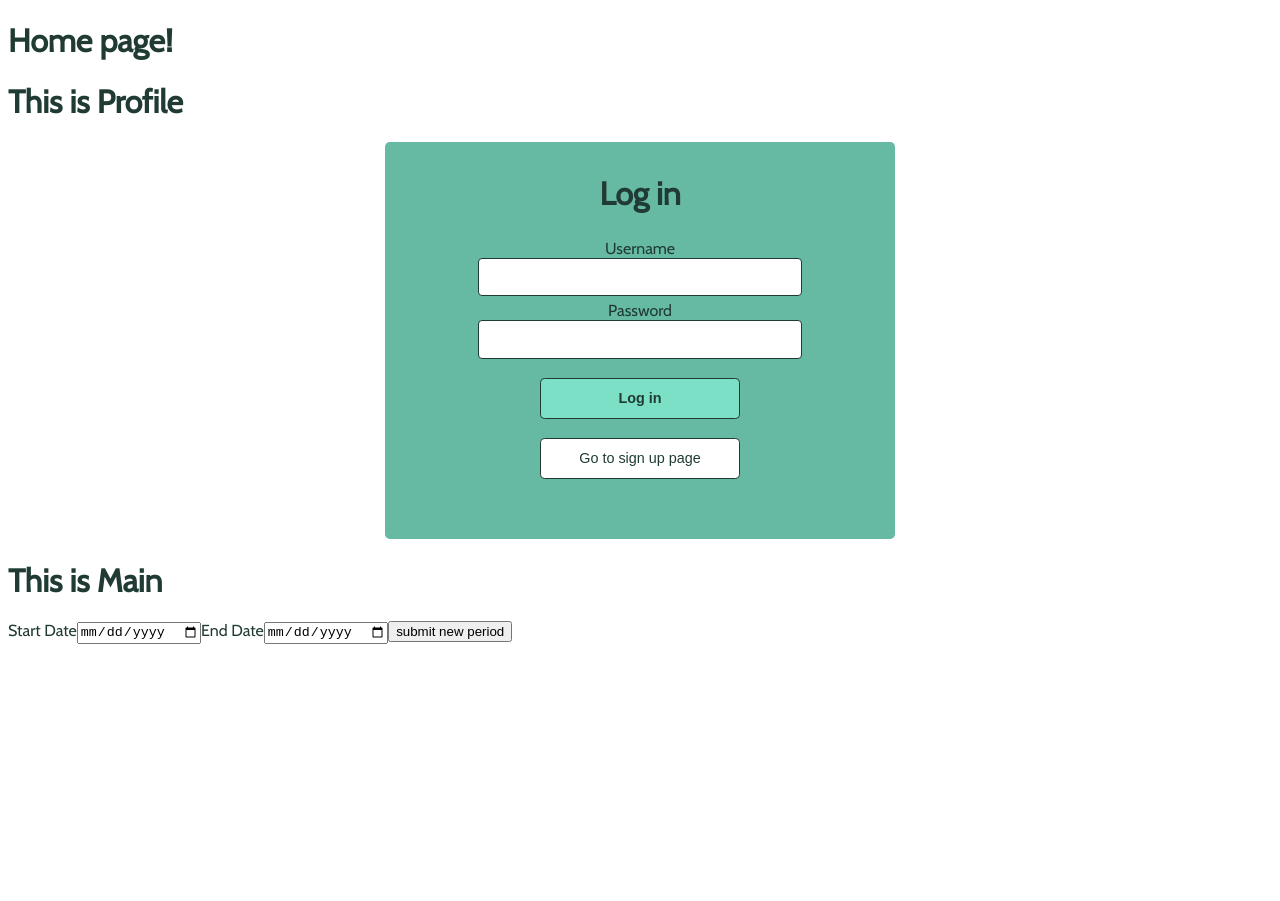
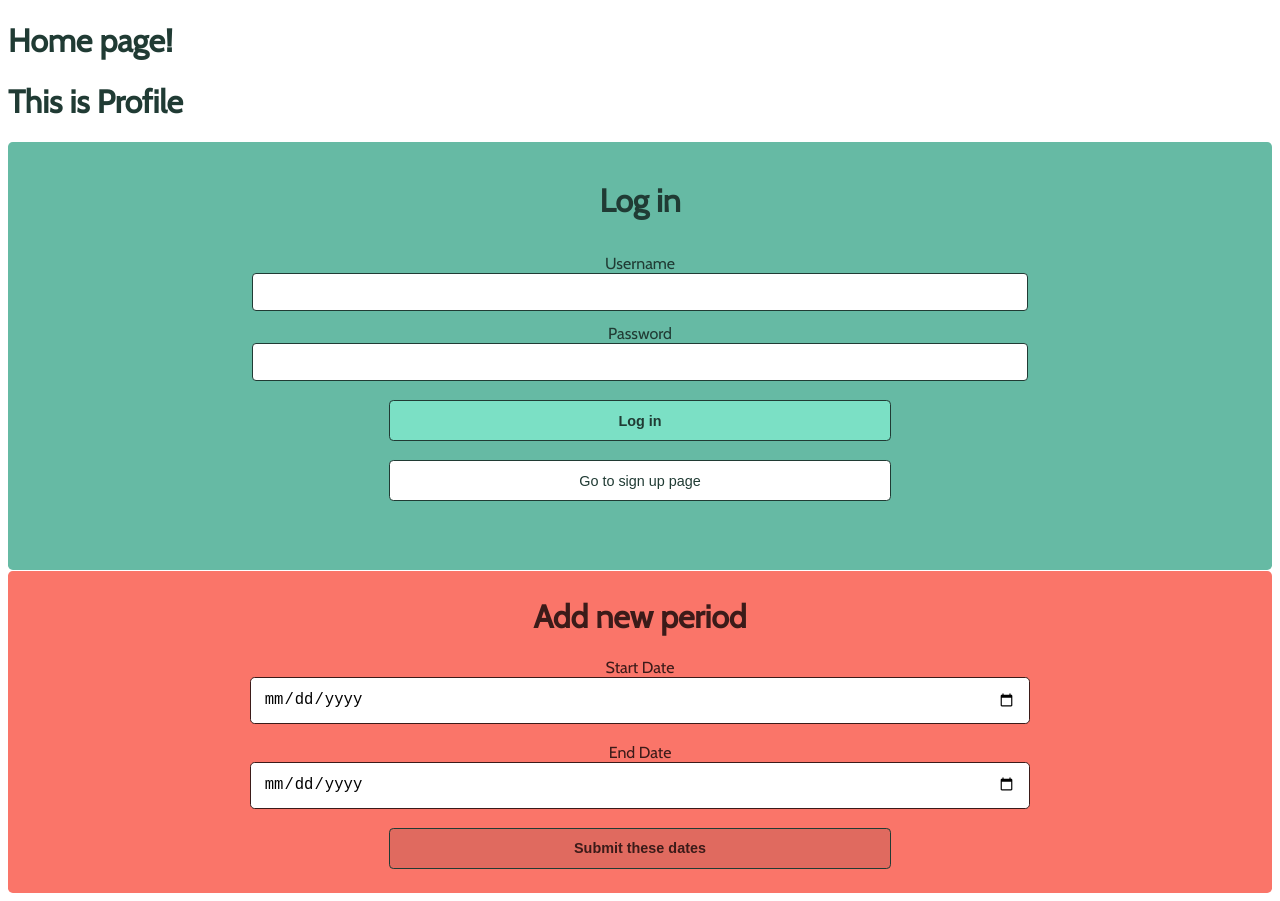
Before and after one commit to red-lipped-batfish-39/tracker, a React app: page / in a window 1280 px wide. Before the commit the page ends 800 px from the top, so only its background shows below. Built offline with nearby package versions, Linux system fonts and the light colour scheme.

Commit message:
(update) working on flex containers for new period inputs

```diff
--- a/client/component/main.jsx
+++ b/client/component/main.jsx
@@ -8,18 +8,18 @@ class Main extends Component {
 
     return (
 
-      <div>
-        <h1>This is Main</h1>
+      <div class="periodInputContainer">
+        <h1>Add new period</h1>
         <label htmlFor="start"> Start Date</label>
         <input type = "date" id = "startDate" name = "start"
-        onChange = {(e) => {this.props.trackInput('startDate', e)}}
-        />
+          onChange = {(e) => {this.props.trackInput('startDate', e)}}
+        /><br></br>
 
         <label htmlFor="end">End Date</label>
         <input type = "date" id = "endDate" name = "end"
-        onChange = {(e) => {this.props.trackInput('endDate', e)}}
-        />
-        <button onClick = {this.props.newPeriod}>submit new period</button>
+          onChange = {(e) => {this.props.trackInput('endDate', e)}}
+        /><br></br>
+        <button className ="primaryButton" onClick = {this.props.newPeriod}>Submit these dates</button><br></br>
       </div>
     );
   }
--- a/client/static/styles.scss
+++ b/client/static/styles.scss
@@ -15,7 +15,7 @@ body {
   margin: auto;
   margin-bottom: 0.1em;
   // need to do a media query -- this would be for large screen
-  width: 500px;
+  width: minmax(400px, 70%);
   border-radius: 0.3em;
   padding: 0.3em;
 }
@@ -38,7 +38,7 @@ body {
 //   border: 1px solid $D;
 // }
 
-.primaryButton {
+.loginContainer .primaryButton {
   background-color: $E;
   padding: 0.8em;
   border-radius: 0.3em;
@@ -49,7 +49,7 @@ body {
   font-weight: bold;
 }
 
-.secondaryButton {
+.loginContainer .secondaryButton {
   background-color: white;
   padding: 0.8em;
   border-radius: 0.3em;
@@ -59,3 +59,41 @@ body {
   font-size: .9em;
 
 }
+
+
+
+.periodInputContainer {
+  display: flex;
+  flex-direction: column;
+  align-items: center;
+  justify-content: space-between;
+  background-color: $H;
+  margin: auto;
+  margin-bottom: 0.1em;
+  // need to do a media query -- this would be for large screen
+  width: minmax(400px, 70%);
+  border-radius: 0.3em;
+  padding: 0.3em;
+  color: $I;
+
+}
+
+.periodInputContainer .primaryButton {
+  background-color: $J;
+  padding: 0.8em;
+  border-radius: 0.3em;
+  border: 1px solid $D;
+  width: 40%;
+  color: $I;
+  font-size: .9em;
+  font-weight: bold;
+  color: $I;
+}
+
+.periodInputContainer input {
+  padding: 0.8em;
+  width: 60%;
+  border-radius: 0.3em;
+  border: 1px solid $I;
+  font-size: 1.2em;
+}
```
